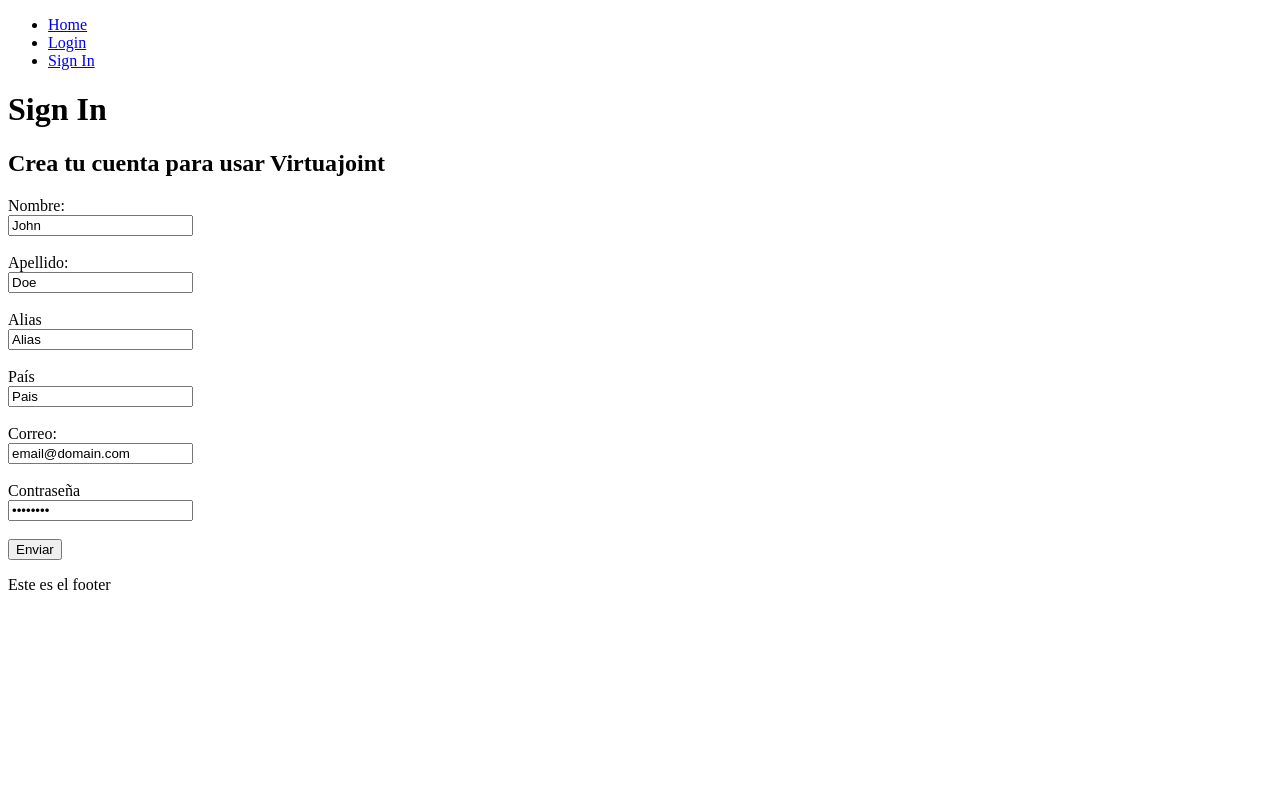
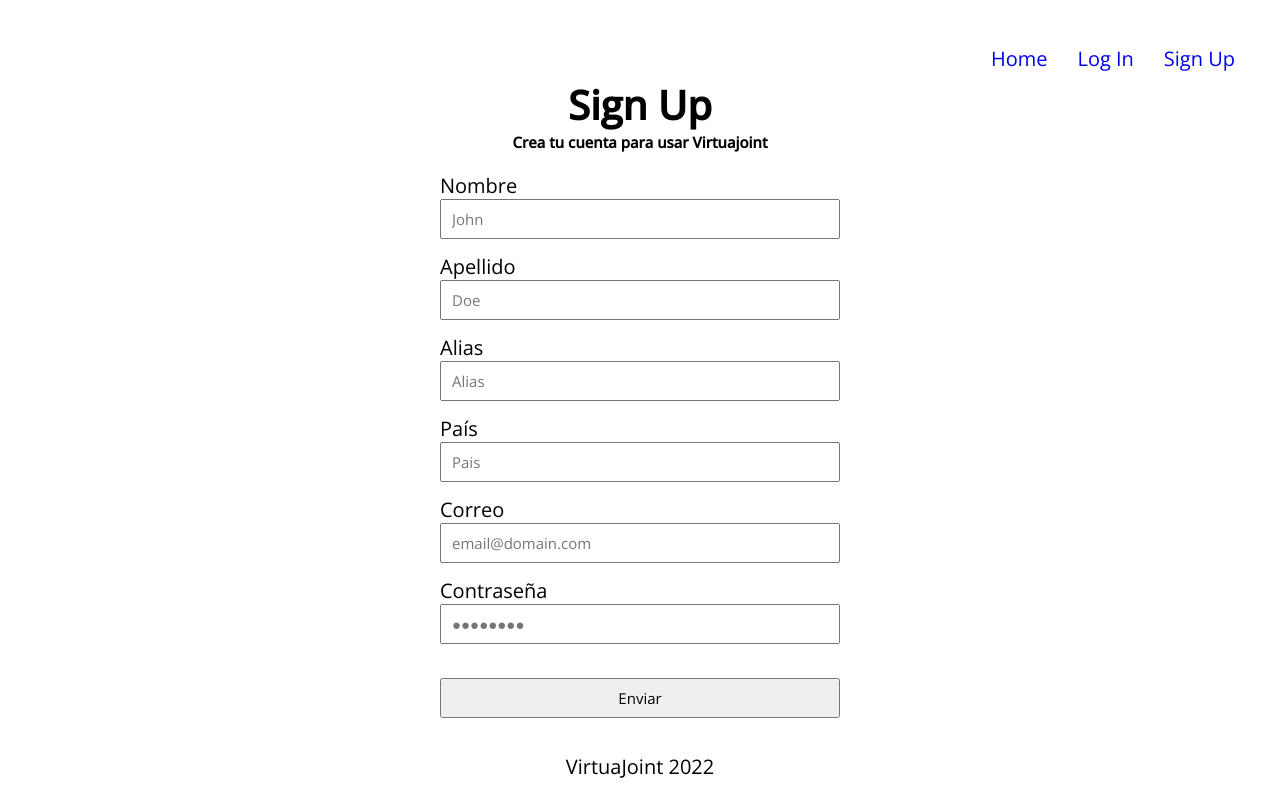
Before and after one commit to natan9019/virtuajoint, a PHP site: page /signin.html in a window 1280 px wide. Run offline with PHP 8.4, Linux system fonts and the light colour scheme.

Commit message:
Añadidos los estilos al Sign Up y corregidos errores ortográficos

```diff
--- a/public/css/styles.css
+++ b/public/css/styles.css
@@ -51,7 +51,8 @@ input {
 }
 
 .heroSection,
-.loginSection {
+.loginSection,
+.signupSection {
     display: flex;
     flex-direction: column;
     justify-content: center;
@@ -69,8 +70,12 @@ input {
     margin-bottom: 2rem;
 }
 
-.loginSection form input:nth-of-type(2) {
-    margin-bottom: 5rem;
+form input:last-of-type {
+    margin-top: 2rem;
+}
+
+.signupSection h2 {
+    margin-bottom: 2rem;
 }
 
 .link-forgotPassword {
--- a/public/index.html
+++ b/public/index.html
@@ -16,8 +16,8 @@
     <nav class="navbar">
         <ul class="navbar-menu">
             <li> <a href="http://virtuajoint.test/">Home</a> </li>
-            <li> <a href="http://virtuajoint.test/login.html">Login</a> </li>
-            <li> <a href="http://virtuajoint.test/signin.html">Sign In</a> </li>
+            <li> <a href="http://virtuajoint.test/login.html">Log In</a> </li>
+            <li> <a href="http://virtuajoint.test/signin.html">Sign Up</a> </li>
         </ul>
     </nav>
 
--- a/public/signin.html
+++ b/public/signin.html
@@ -1,43 +1,49 @@
 <!DOCTYPE html>
 <html lang="en">
+
 <head>
     <meta charset="UTF-8">
     <meta http-equiv="X-UA-Compatible" content="IE=edge">
     <meta name="viewport" content="width=device-width, initial-scale=1.0">
-    <title>Sign In</title>
+    <link rel="preconnect" href="https://fonts.googleapis.com">
+    <link rel="preconnect" href="https://fonts.gstatic.com" crossorigin>
+    <link href="https://fonts.googleapis.com/css2?family=Open+Sans:wght@300;400;500&display=swap" rel="stylesheet">
+    <link rel="stylesheet" href="./css/styles.css">
+    <title>Sign In - VirtuaJoint</title>
 </head>
+
 <body>
-    <div id="NavbarSection">
-        <nav class="menu">
-            <ul>
+    <nav class="navbar">
+        <ul class="navbar-menu">
             <li> <a href="http://virtuajoint.test/">Home</a> </li>
-                <li> <a href="http://virtuajoint.test/login.html">Login</a> </li>
-                <li> <a href="http://virtuajoint.test/signin.html">Sign In</a> </li>
-
+            <li> <a href="http://virtuajoint.test/login.html">Log In</a> </li>
+            <li> <a href="http://virtuajoint.test/signin.html">Sign Up</a> </li>
         </ul>
     </nav>
-    </div>
-    <h1>Sign In</h1>
+
+    <section class="signupSection">
+
+        <h1>Sign Up</h1>
         <h2>Crea tu cuenta para usar Virtuajoint</h2>
         <div id="formContainer">
             <form action="/action_page.php" method="post">
-            <label for="fname">Nombre:</label><br>
-            <input type="text" id="fname" name="fname" value="John"><br><br>
+                <label for="fname">Nombre</label><br>
+                <input type="text" id="fname" name="fname" placeholder="John"><br><br>
 
-            <label for="lname">Apellido:</label><br>
-            <input type="text" id="lname" name="lname" value="Doe"><br><br>
+                <label for="lname">Apellido</label><br>
+                <input type="text" id="lname" name="lname" placeholder="Doe"><br><br>
 
                 <label for="alias">Alias</label><br>
-            <input type="text" id="alias" name="alias" value="Alias"><br><br>
+                <input type="text" id="alias" name="alias" placeholder="Alias"><br><br>
 
                 <label for="country">País</label><br>
-            <input type="text" id="country" name="country" value="Pais"><br><br>
+                <input type="text" id="country" name="country" placeholder="Pais"><br><br>
 
-            <label for="email">Correo:</label><br>
-            <input type= "email" id="email" name="email" value="email@domain.com"><br><br>
+                <label for="email">Correo</label><br>
+                <input type="email" id="email" name="email" placeholder="email@domain.com"><br><br>
 
                 <label for="pssword">Contraseña</label><br>
-            <input type="password" id="pssword" name="pssword" value="********"><br><br>
+                <input type="password" id="pssword" name="pssword" placeholder="●●●●●●●●"><br><br>
 
                 <!-- <label for="dbName">Proyecto (Solo una palabra):</label><br>
                 <input type="text" id="dbName" name="txtDbName" value="Nombre de tu proyecto"><br><br> -->
@@ -45,10 +51,11 @@
                 <input type="submit" id="btnSubmit" value="Enviar">
             </form>
         </div>
-    <footer>
-        <p>
-            Este es el footer
-        </p>
+    </section>
+
+    <footer class="footer">
+        <p>VirtuaJoint 2022</p>
     </footer>
 </body>
+
 </html>
```
Also changed, not shown: public/login.html (+4 -3 lines). Lines whose indentation alone changed are shown as unchanged.
